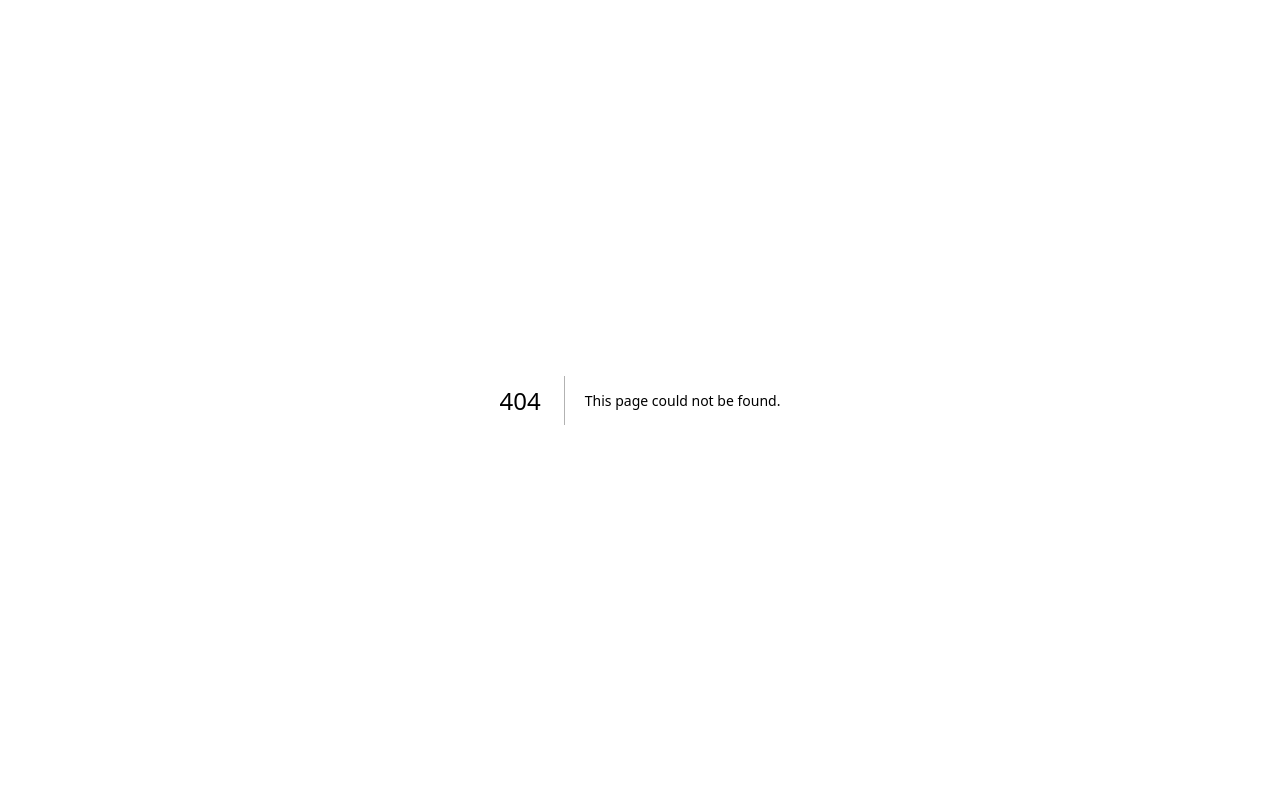
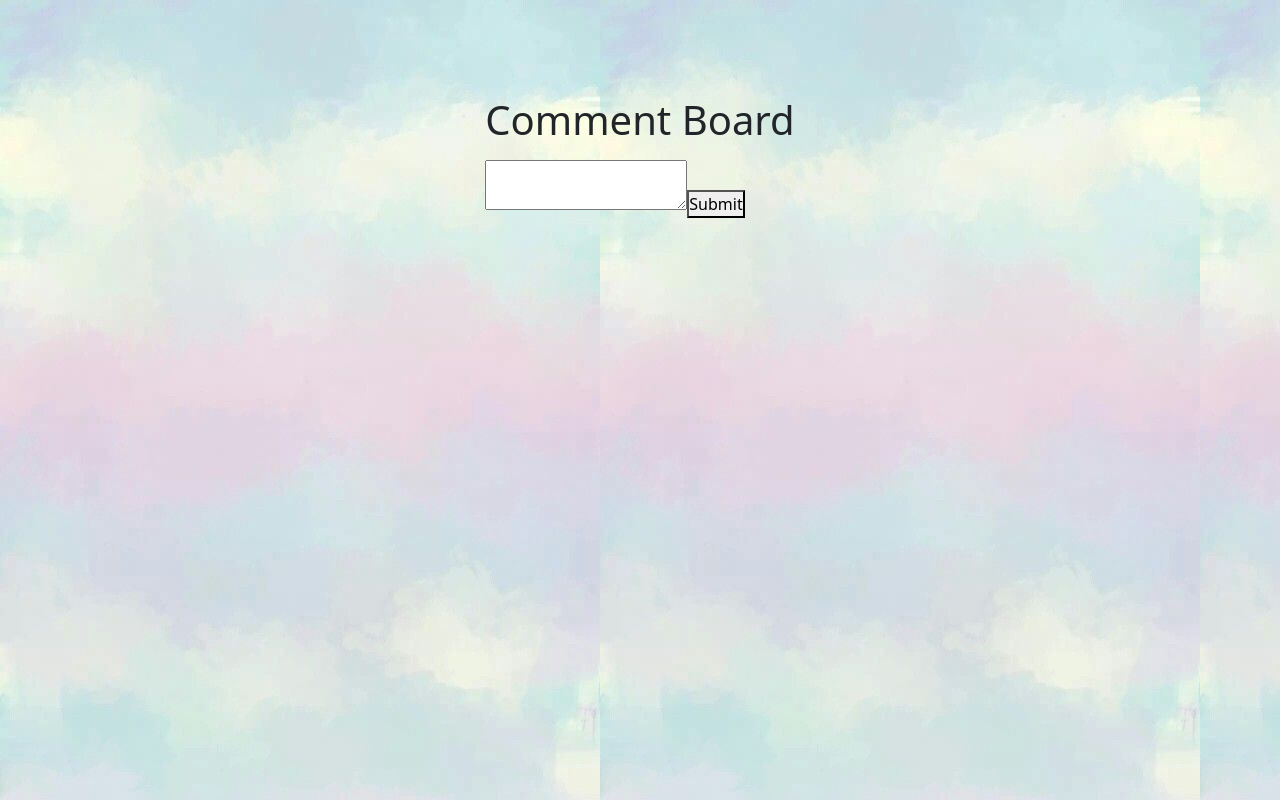
Before and after one commit to pabonhomme/NavalWar, a Next.js app in the folder naval_war_gui/: page /CommentSection in a window 1280 px wide. Before the commit this address had no page. Built offline with nearby package versions, Linux system fonts and the light colour scheme.

Commit message:
SectionCommitVersion1

```diff
--- /dev/null
+++ b/naval_war_gui/pages/CommentSection.css
@@ -0,0 +1,11 @@
+.Board{
+    flex-direction: column;
+    align-items: center;
+    justify-content: center;
+}
+
+.WriteComment{
+    flex-direction: column;
+    align-items: center;
+    justify-self:end;
+}
--- /dev/null
+++ b/naval_war_gui/pages/CommentSection.js
@@ -0,0 +1,66 @@
+/**************************** IMPORTANT ******************************/
+// Comments section page.
+/** @file CommentSection.js
+ * @brief       Comments section page
+ * @author      Xuanzhe XIA
+ * @date        2023.02.10
+ * @version     1.0.0
+ * @copyright   Copyright (c)
+ *****************************************************************
+ * @attention
+ * Development environment: Windows
+ * @par Modification log:
+ * <table>
+ * <tr><th>Date        <th>Version  <th>Author    <th>Description
+ * <tr><td>2023/02/10  <td>1.0      <td>Xuanzhe XIA  <td>Comments section page
+ * </table>
+ ******************************************************************
+ */
+import React, { useState } from "react";
+import Link from 'next/link'
+import styles from '../styles/Home.module.css';
+import 'bootstrap/dist/css/bootstrap.css';
+
+const CommentBoard = () => {
+  const [comments, setComments] = useState([]);
+  const [newComment, setNewComment] = useState("");
+
+  const handleCommentSubmit = (event) => {
+    event.preventDefault();
+    setComments([...comments, newComment]);
+    setNewComment("");
+  };
+
+  return (
+    <main className={styles.mainmanu}>
+    <div className={styles.container}>
+      <h1 className={styles.title}>Comment Board</h1>
+    <div class="board">
+      <ul className={styles.commentsList}>
+        {comments.map((comment, index) => (
+          <li key={index} className={styles.comment}>
+            {comment}
+          </li>
+        ))}
+      </ul>
+    </div>
+
+    <div class="WriteComment">
+      <form className={styles.newCommentForm} onSubmit={handleCommentSubmit}>
+        <textarea
+          className={styles.textarea}
+          value={newComment}
+          onChange={(event) => setNewComment(event.target.value)}
+        />
+        <button className={styles.submitButton} type="submit">
+          Submit
+        </button>
+      </form>
+      </div>
+
+    </div>
+    </main>
+  );
+};
+
+export default CommentBoard;
--- a/naval_war_gui/pages/registration/login.js
+++ b/naval_war_gui/pages/registration/login.js
@@ -22,6 +22,7 @@ import Link from "next/link";
 import { useState } from "react";
 import 'bootstrap/dist/css/bootstrap.css';
 import styles from '../../styles/Home.module.css';
+import 'CommentSection.css'
 
 import User from "./addUser.js";
 
```
Also changed, not shown: naval_war_gui/pages/index.tsx (+7 -7 lines).
